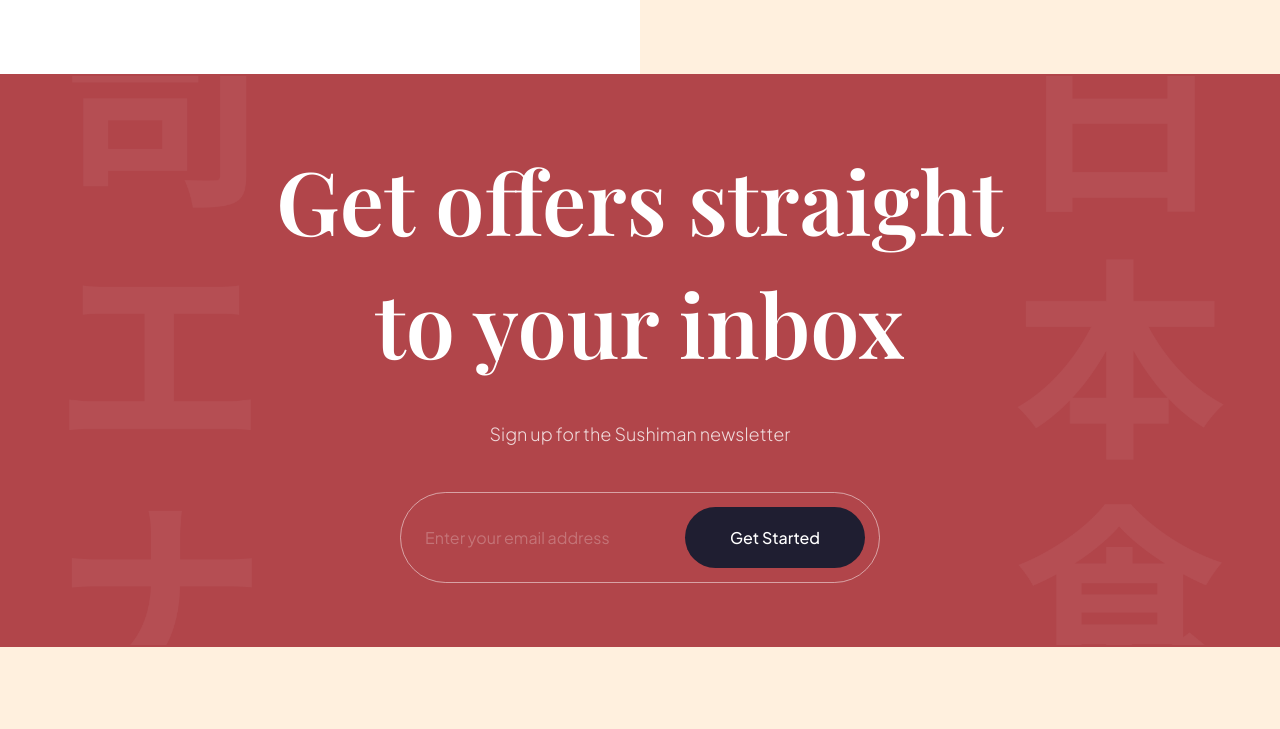
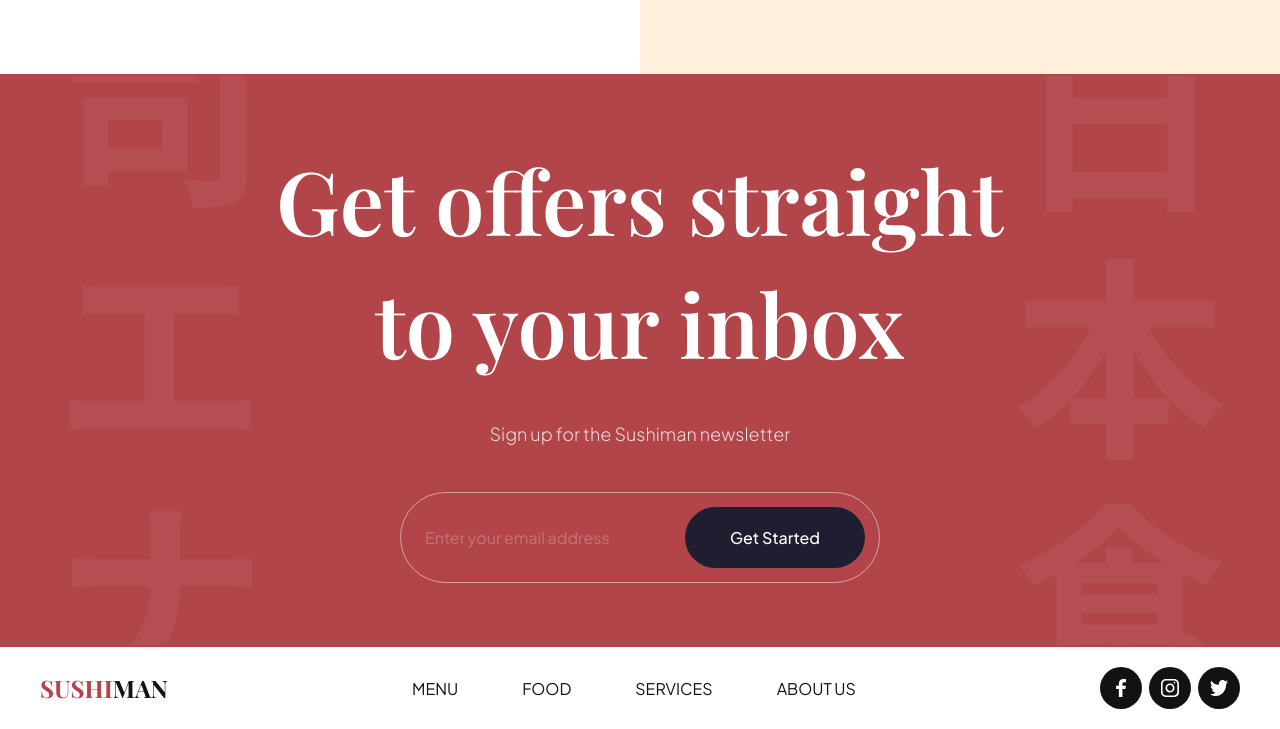
Before and after one commit to dennyaap/sushiman, a website built with Vite: page index.html in a window 1280 px wide. Shown: the part 3624-4353 px from the top of the page. Before the commit the page ends 4271 px from the top, so only its background shows below. Built offline with nearby package versions, Linux system fonts and the light colour scheme.

Commit message:
feat: add footer section

```diff
--- /dev/null
+++ b/css/sections/footer.css
@@ -0,0 +1,61 @@
+.footer {
+    width: 100%;
+    padding: 20px 40px;
+    background: var(--color-white);
+
+    flex-wrap: wrap;
+    gap: 20px;
+
+    overflow: hidden;
+}
+
+.footer__logo {
+    font-size: 24px;
+    font-weight: bold;
+    font-family: var(--playfair-display);
+    text-transform: uppercase;
+    color: var(--secondary-color);
+
+    cursor: pointer;
+}
+
+.footer__logo span {
+    color: var(--primary-color);
+}
+
+.footer ul {
+    list-style: none;
+    display: flex;
+    flex-wrap: wrap;
+    flex-direction: row;
+    gap: 64px;
+}
+
+.footer ul:last-child {
+    gap: 7px;
+}
+
+.footer__nav li {
+    font-size: 16px;
+    font-family: var(--plus-jakarta-sans);
+    text-transform: uppercase;
+
+    color: var(--secondary-color);
+
+    cursor: pointer;
+}
+
+.footer__social li {
+    width: 42px;
+    height: 42px;
+
+    background: var(--secondary-color);
+    border-radius: 100%;
+}
+
+.footer__social li img {
+    width: 45%;
+    height: 45%;
+
+    object-fit: contain;
+}
--- a/css/style.css
+++ b/css/style.css
@@ -7,6 +7,7 @@
 @import url('sections/popular.css');
 @import url('sections/trending.css');
 @import url('sections/subscribe.css');
+@import url('sections/footer.css');
 
 :root {
     --playfair-display: 'Playfair Display', serif;
--- a/index.html
+++ b/index.html
@@ -316,6 +316,37 @@
                 <button>Get Started</button>
             </div>
         </section>
+
+        <footer class="footer flex-between">
+            <h3 class="footer__logo"><span>Sushi</span>man</h3>
+
+            <ul class="footer__nav">
+                <li>
+                    <a href="#menu">Menu</a>
+                </li>
+                <li>
+                    <a href="#food">Food</a>
+                </li>
+                <li>
+                    <a href="#services">Services</a>
+                </li>
+                <li>
+                    <a href="#about-us">About Us</a>
+                </li>
+            </ul>
+            <ul class="footer__social">
+                <li class="flex-center">
+                    <img src="assets/facebook.svg" alt="facebook" />
+                </li>
+                <li class="flex-center">
+                    <img src="assets/instagram.svg" alt="instagram" />
+                </li>
+                <li class="flex-center">
+                    <img src="assets/twitter.svg" alt="twitter" />
+                </li>
+            </ul>
+        </footer>
+
         <script src="js/script.js" type="module"></script>
     </body>
 </html>
```
